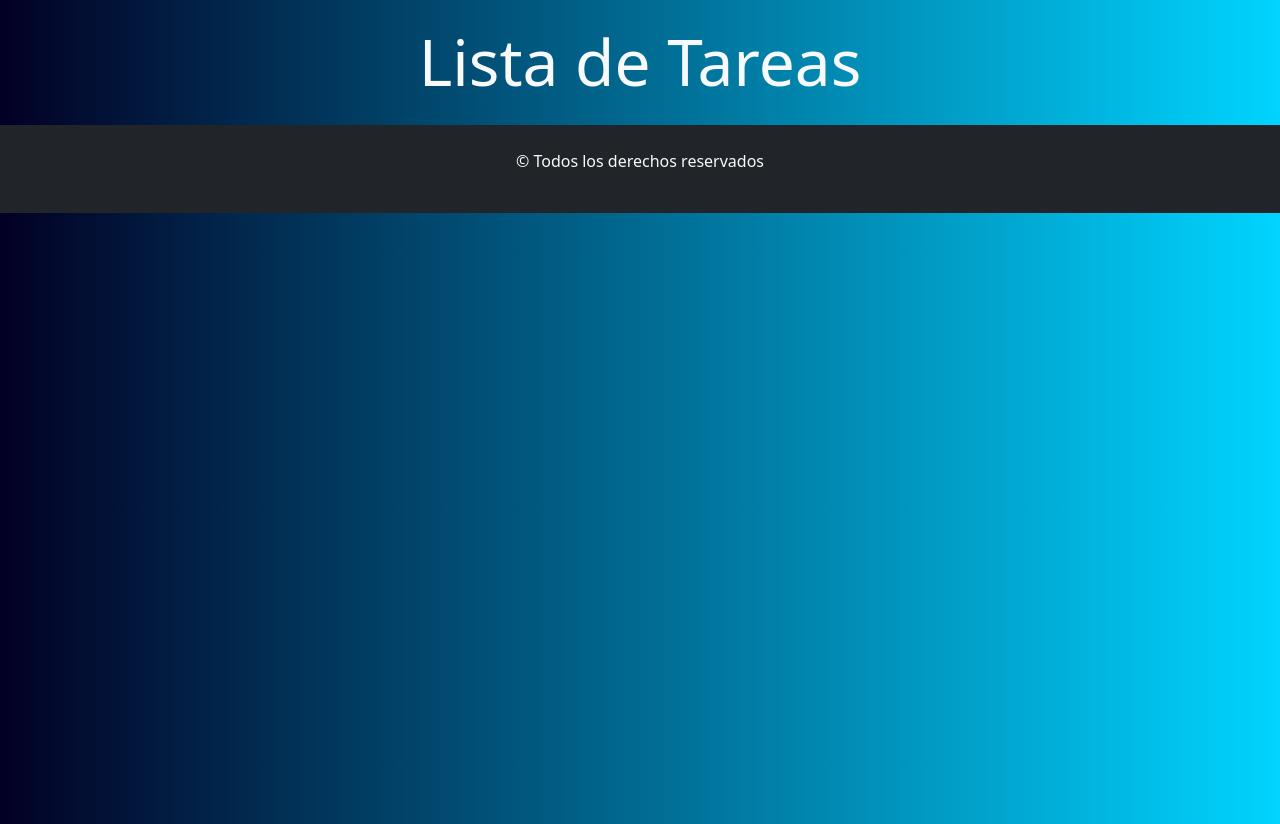
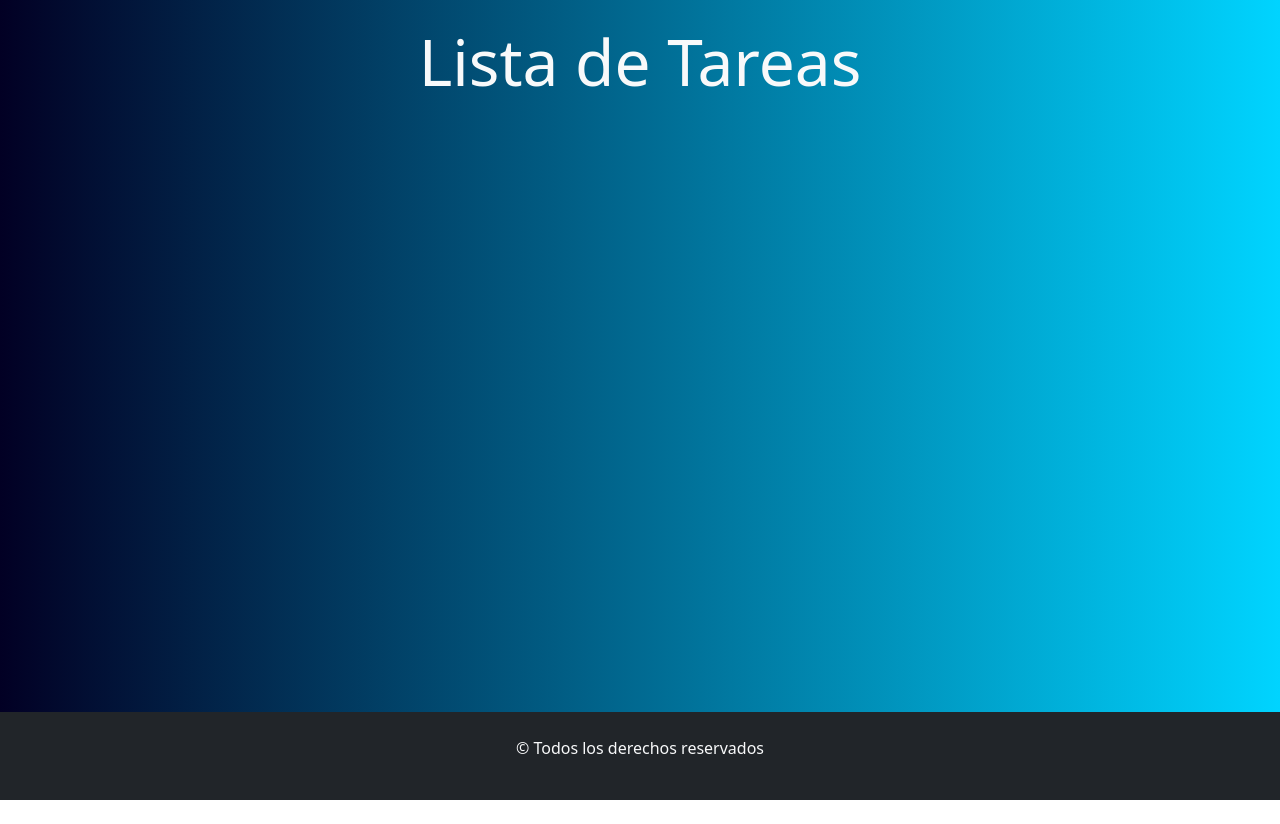
Before and after one commit to Agustin030s/listaTareasAPI, a React (Vite) app: page / in a window 1280 px wide. After the commit the page ends 800 px from the top, so only its background shows below. Built offline with nearby package versions, Linux system fonts and the light colour scheme.

Commit message:
agregamos css para bajar el footer

```diff
--- a/src/App.css
+++ b/src/App.css
@@ -8,3 +8,13 @@ body {
   );
   min-height: 100vh;
 }
+
+#root{
+  min-height: 100vh;
+  display: flex;
+  flex-direction: column;
+}
+
+.mainPage{
+  flex-grow: 1;
+}
--- a/src/App.jsx
+++ b/src/App.jsx
@@ -6,7 +6,7 @@ import Footer from "./Components/Footer";
 function App() {
   return (
     <>
-      <Container className="my-4">
+      <Container className="my-4 mainPage">
         <h1 className="text-center text-light display-3">Lista de Tareas</h1>
       </Container>
       <Footer></Footer>
```
